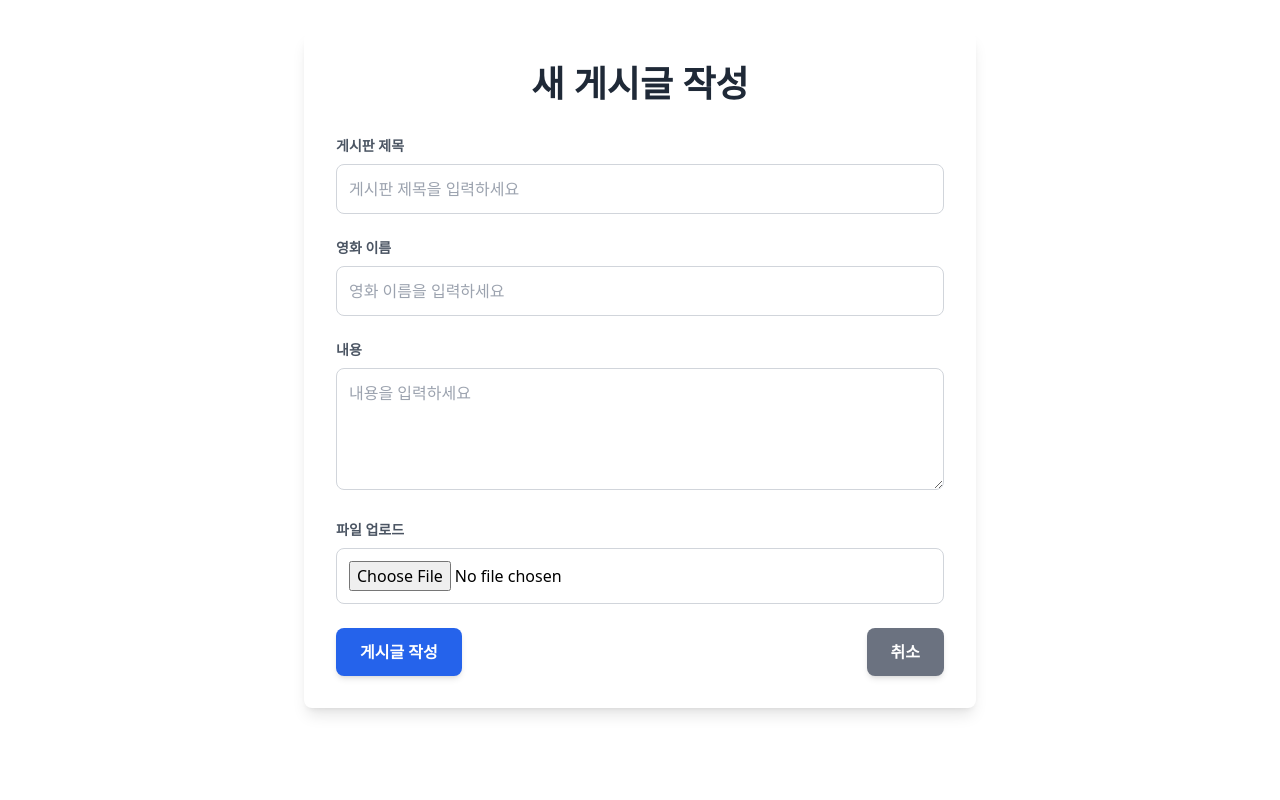
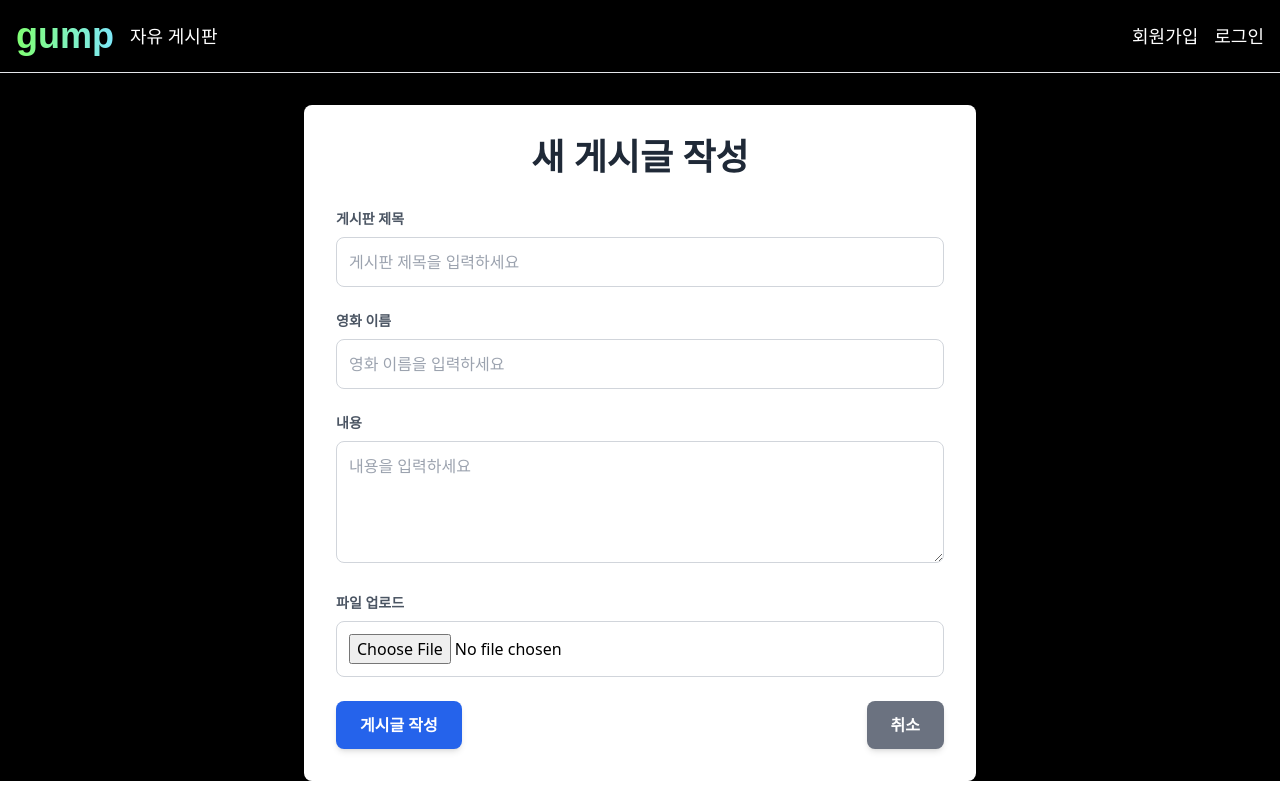
Before and after one commit to KBS129/gump, a Next.js app: page /posts/new in a window 1280 px wide. Built offline with nearby package versions, Linux system fonts and the light colour scheme; no server answers; a web font is replaced by a local one.

Commit message:
색상변경 마무리

```diff
--- a/app/(providers)/(root)/mypage/page.tsx
+++ b/app/(providers)/(root)/mypage/page.tsx
@@ -41,9 +41,10 @@ function MyPage() {
 
   return (
     <>
+      <div className="bg-black text-white">
         <Header />
-      <div className="p-6 bg-gray-100 min-h-screen">
-        <h2 className="text-3xl font-bold text-center text-gray-800 mb-6">
+        <div className="p-6 min-h-screen bg-black text-white">
+          <h2 className="text-3xl font-bold text-center mb-6 text-white">
             마이페이지
           </h2>
           {user ? (
@@ -84,6 +85,7 @@ function MyPage() {
             <p className="text-lg text-red-500">로그인 상태가 아닙니다.</p>
           )}
         </div>
+      </div>
     </>
   );
 }
--- a/app/(providers)/(root)/posts/new/page.tsx
+++ b/app/(providers)/(root)/posts/new/page.tsx
@@ -4,6 +4,7 @@ import { useState, useEffect } from "react";
 import { useRouter } from "next/navigation";
 import { usePostStore } from "@/store/PostsStore";
 import { supabase } from "@/app/supabase";
+import Header from "@/components/Header";
 
 const PostNew = () => {
   const [boardId, setBoardId] = useState(""); // board_id 입력 상태로 관리
@@ -100,6 +101,8 @@ const PostNew = () => {
   };
 
   return (
+    <div className="bg-black">
+      <Header />
       <div className="container mx-auto p-8 bg-white rounded-lg shadow-lg mt-8 max-w-2xl">
         <h1 className="text-4xl font-extrabold text-center text-gray-800 mb-8">
           새 게시글 작성
@@ -182,6 +185,7 @@ const PostNew = () => {
           </div>
         </form>
       </div>
+    </div>
   );
 };
 
```
Lines whose indentation alone changed are shown as unchanged.
